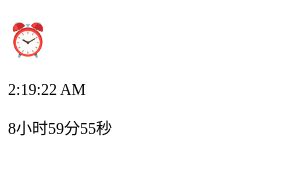
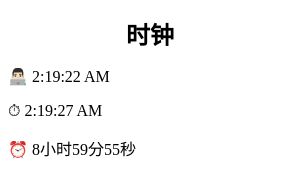
Before and after one commit to howoii/electron-clock, an Electron app: page index.html in a window 300 px wide. Drawn offline with Linux system fonts and the light colour scheme; no server answers.

Commit message:
v1.2 stylesheet

```diff
--- a/index.html
+++ b/index.html
@@ -6,13 +6,19 @@
     <!-- https://developer.mozilla.org/en-US/docs/Web/HTTP/CSP -->
     <meta http-equiv="Content-Security-Policy" content="default-src 'self'; script-src 'self'" />
     <meta http-equiv="X-Content-Security-Policy" content="default-src 'self'; script-src 'self'" />
+    <link rel="stylesheet" href="style.css">
     <title>上班时钟</title>
 </head>
 
 <body>
-    <h1>⏰</h1>
-    <p id="time"></p>
-    <p id="counter"></p>
+    <header>
+        <h1>时钟</h1>
+    </header>
+    <main>
+        <p>👨🏻‍💻 <span id="start"></span></p>
+        <p>⏱ <span id="time"></span></p>
+        <p>⏰ <span id="counter"></span></p>
+    </main>
 </body>
 <script src="./renderer.js"></script>
 
--- a/renderer.js
+++ b/renderer.js
@@ -1,6 +1,6 @@
 const t = updateTime()
-const timeNode = document.getElementById('time')
-timeNode.innerText = t.toLocaleTimeString()
+const startNode = document.getElementById('start')
+startNode.innerText = t.toLocaleTimeString()
 
 function updateTime() {
     const dateStr = window.localStorage.getItem('last_time')
@@ -16,11 +16,12 @@ function updateTime() {
 
 window.electronAPI.handleActive((e) => {
     t = updateTime()
-    timeNode.innerText = t.toLocaleTimeString()
+    startNode.innerText = t.toLocaleTimeString()
 })
 
 var isOFFWork = false
 const counterNode = document.getElementById('counter')
+const timeNode = document.getElementById('time')
 updateCountDown(false)
 function updateCountDown(notify) {
     const now = new Date()
@@ -40,6 +41,7 @@ function updateCountDown(notify) {
     const m = Math.floor(count / (1000 * 60)) % 60
     const s = Math.floor(count / 1000) % 60
     counterNode.innerText = `${h}小时${m}分${s}秒`
+    timeNode.innerText = now.toLocaleTimeString()
 }
 setInterval(() => {
     updateCountDown(true)
--- /dev/null
+++ b/style.css
@@ -0,0 +1,4 @@
+h1 {
+    font-size: 24px;
+    text-align: center;
+}
```
